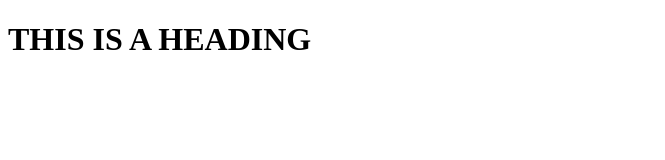
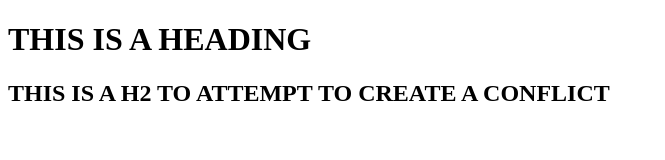
Before and after one commit to obuzietter/git-branches, a plain HTML site: page index.html in a window 1280 px wide. Shown: the whole page, without its empty margins (0-665 px from the left). Drawn offline with Linux system fonts and the light colour scheme.

Commit message:
added a h2

```diff
--- a/index.html
+++ b/index.html
@@ -7,5 +7,6 @@
 </head>
 <body>
     <h1>THIS IS A HEADING</h1>
+    <h2>THIS IS A H2 TO ATTEMPT TO CREATE A CONFLICT</h2>
 </body>
 </html>
```
